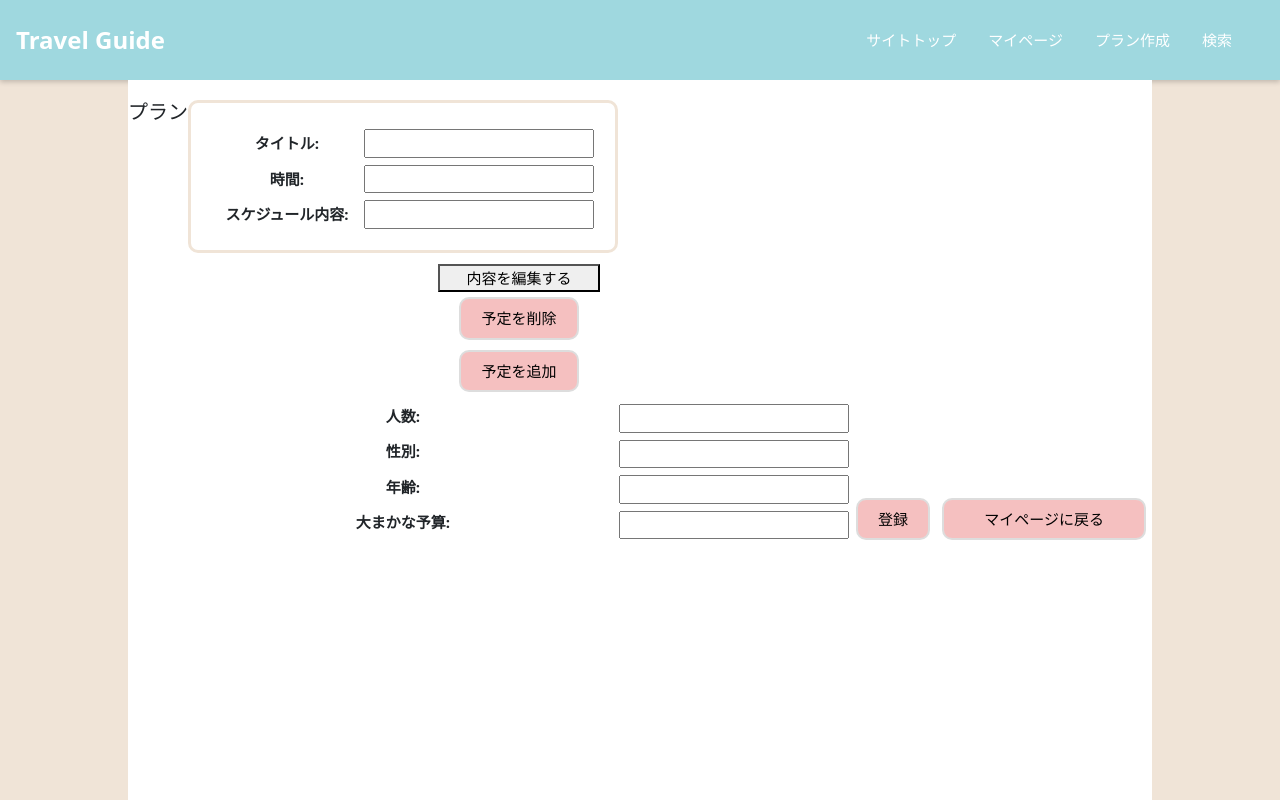
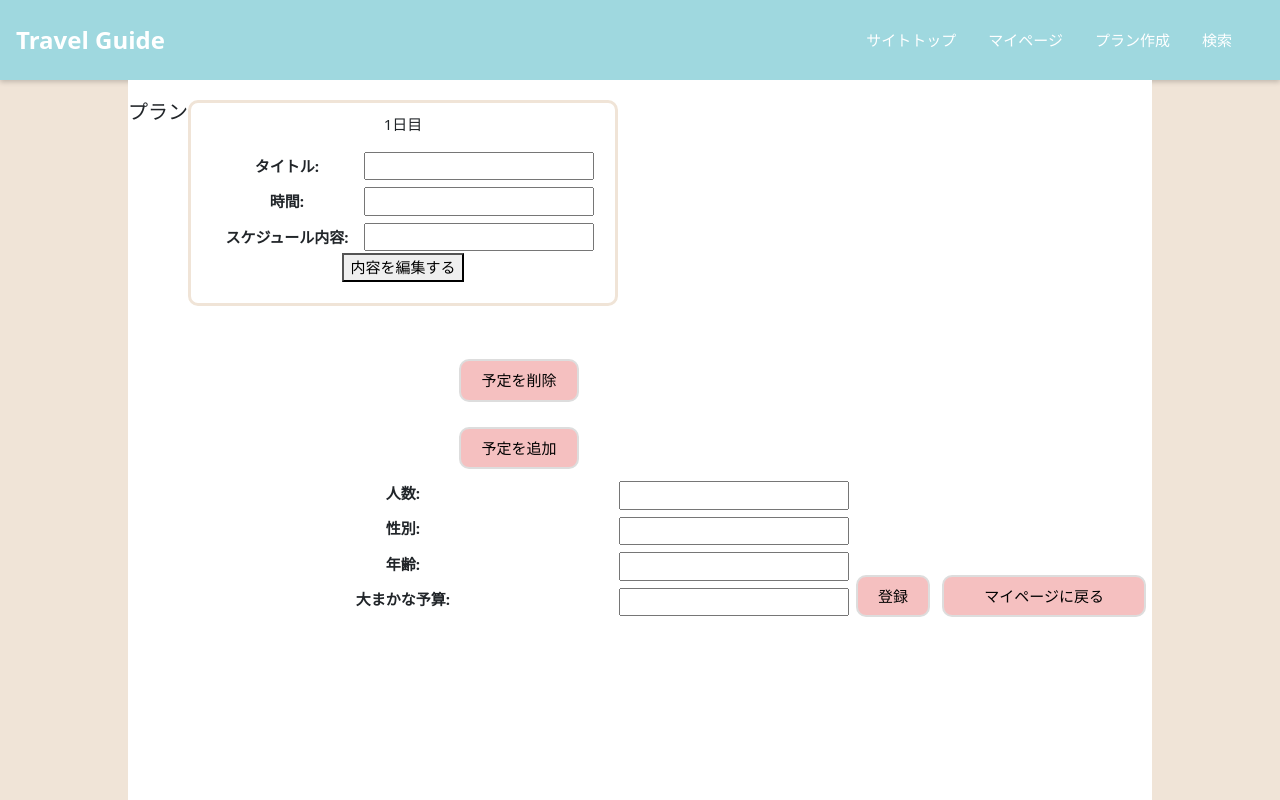
Before and after one commit to kana1999/my_portforio, a React (Create React App) app in the folder my-app/: page /Page3 in a window 1280 px wide. Built offline with nearby package versions, Linux system fonts and the light colour scheme.

Commit message:
フォーム日付追加

```diff
--- a/my-app/src/components/page3.css
+++ b/my-app/src/components/page3.css
@@ -6,7 +6,8 @@
     margin-bottom: 20px;
 }
 
-.Plancategory {
+.PlanCategory {
+    background-color: #fff;
     border:solid 3px #F0E4D7;
     border-radius: 10px;
     padding: 10px;
@@ -48,7 +49,7 @@ label {
 }
 
 .PlanDateil {
-    margin: 5px 0 5px;
+    margin: 20px 0 5px;
 }
 
 #Savedata {
--- a/my-app/src/components/page3.jsx
+++ b/my-app/src/components/page3.jsx
@@ -23,7 +23,6 @@ export const Page3 = () => {
           caption: ""
       }]);
   };
-
 
 
     // handleChange を useCallback でラップ
@@ -53,23 +52,18 @@ export const Page3 = () => {
         <div className="Container" style={{ paddingLeft: '0px', paddingRight: '0px' }}>
             <div className="PlanExsample">
                 <h1>プラン</h1>
+                <br />
                 <table>
                   <tbody>
                     {formData.map((data, index) => (
-                      <div className="Plancategory">
-                        <PlanForm formData={data} handleChange={handleChange} index={index} key={index} />
+                      <div className="PlanCategory" key={index}>
+                        <p>{ index + 1 }日目</p>
+                        <PlanForm formData={data} handleChange={handleChange} index={index}/>
                     </div>
                     ))}
 
                     <tr>
                       <td colSpan="2">
-                          <button className="PlanDetail">
-                              <Link to="/Page4"
-                                  style={{ textDecoration: 'none', color: 'black', padding: '20px' }}
-                              >
-                                  内容を編集する
-                              </Link>
-                          </button>
                           <br />
                           <button className="PlanDateil">予定を削除</button>
                           <br />
@@ -173,6 +167,17 @@ const PlanForm = ({ formData, handleChange, index }) => {
                 />
             </td>
         </tr>
+        <tr>
+          <td colSpan="2">
+            <button className="PlanDetail">
+              <Link to="/Page4"
+                    style={{ textDecoration: 'none', color: 'black'}}
+              >
+                    内容を編集する
+              </Link>
+            </button>
+          </td>
+        </tr>
       </>
     </div>
   );
```
